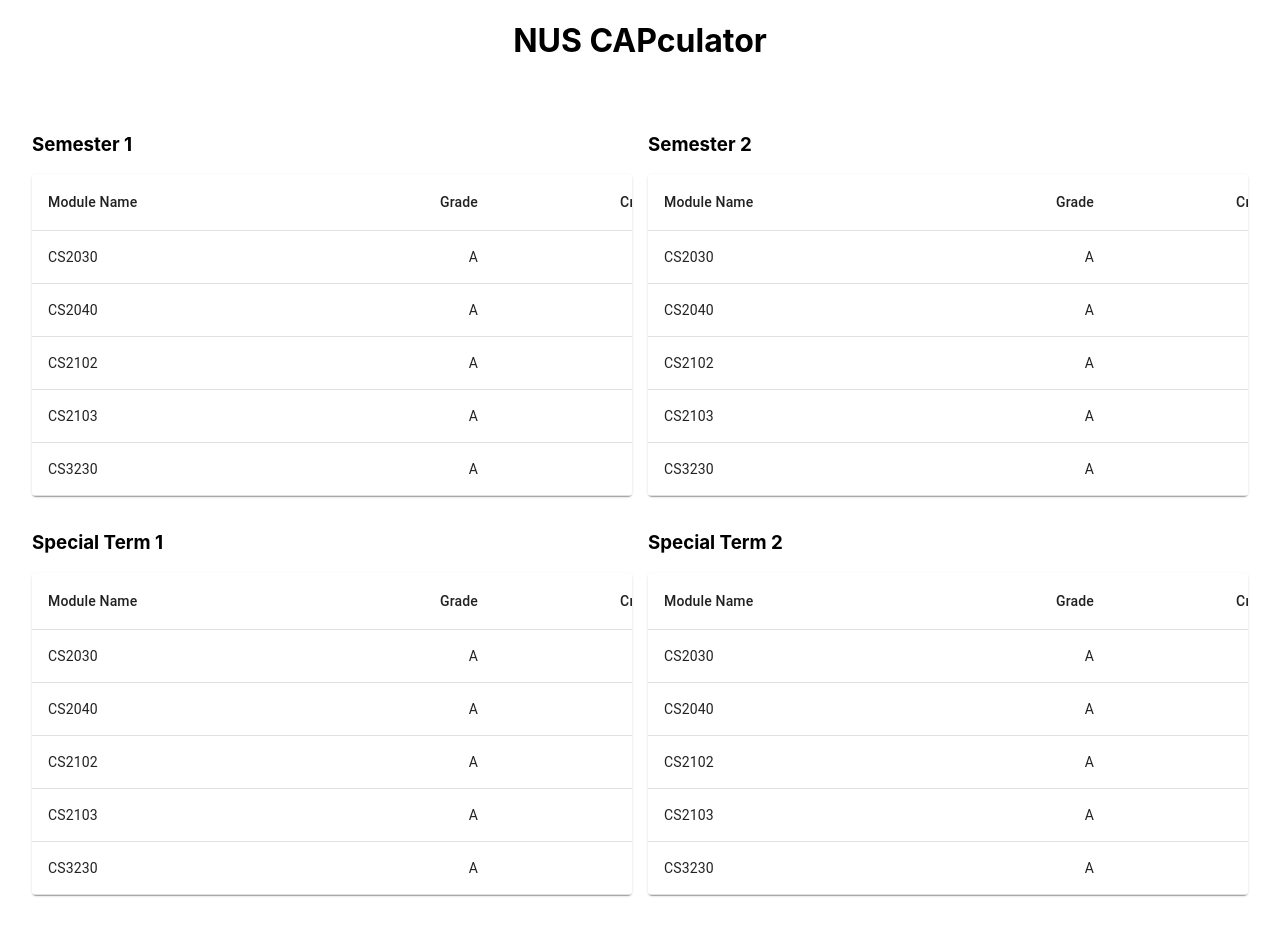
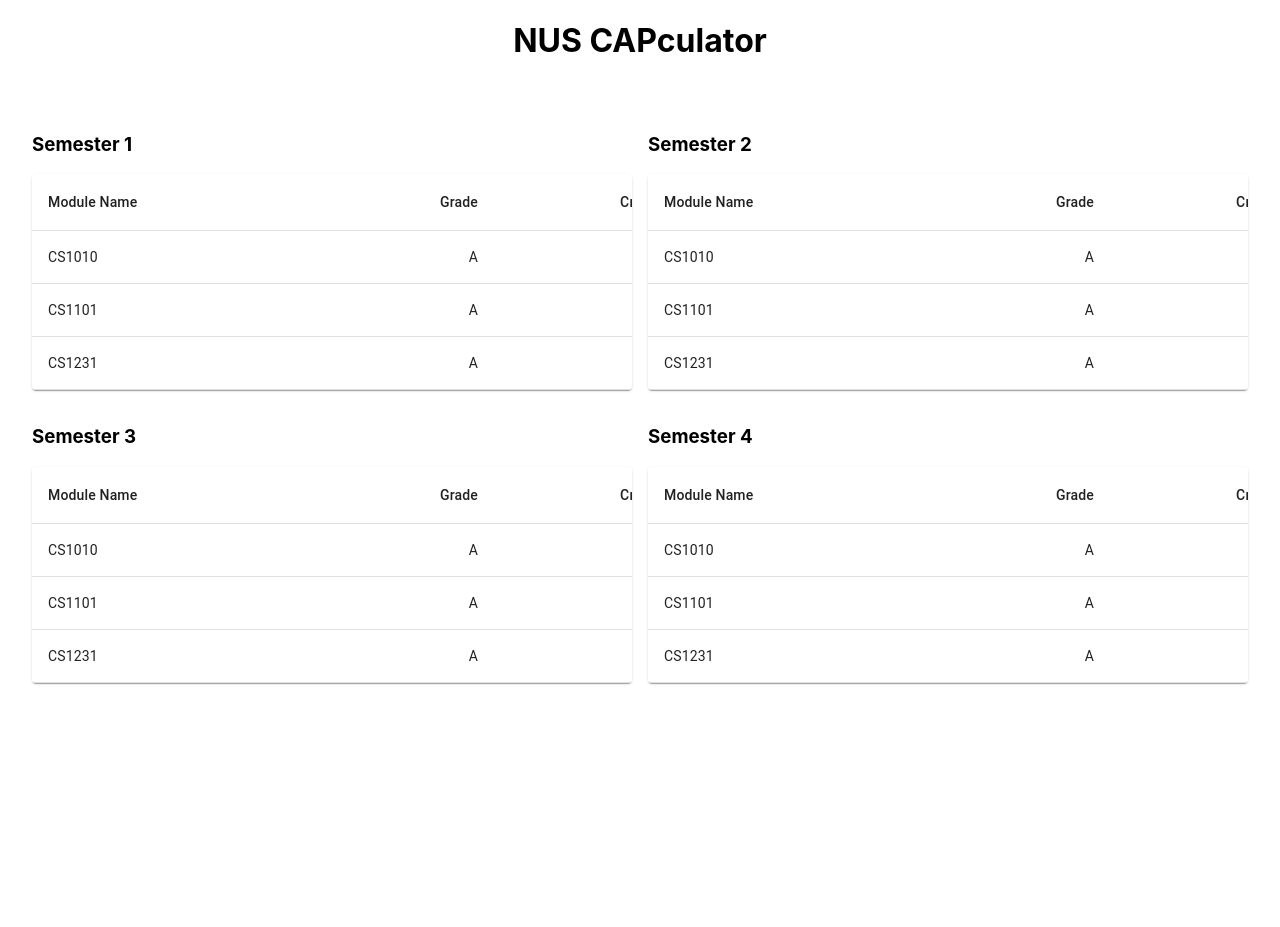
Before and after one commit to jennibearduit/capculator, a React (Create React App) app: page / in a window 1280 px wide. After the commit the page ends 800 px from the top, so only its background shows below. Built offline with nearby package versions, Linux system fonts and the light colour scheme.

Commit message:
Add states to Sem, Mod

```diff
--- a/src/App.js
+++ b/src/App.js
@@ -1,24 +1,22 @@
 import Semester from './components/Semester'
-import { Grid } from '@mui/material';
+import { Button, Grid } from '@mui/material';
+import { useState } from 'react';
+
+const mockSemesters = [1, 2, 3, 4].map(i => `Semester ${i}`)
+const counter = 4
 
 const App = () => {
+  const [semesters, setSemesters] = useState([...mockSemesters])
+
   return (
-    // use MUI Grid
     <>
       <h1 style={{ textAlign: "center" }}>NUS CAPculator</h1>
       <Grid container spacing={2} padding={4}>
-        <Grid item xs={12} md={6}>
-          <Semester name="Semester 1" />
-        </Grid>
-        <Grid item xs={12} md={6}>
-          <Semester name="Semester 2" />
-        </Grid>
-        <Grid item xs={12} md={6}>
-          <Semester name="Special Term 1" />
-        </Grid>
-        <Grid item xs={12} md={6}>
-          <Semester name="Special Term 2" />
-        </Grid>
+        {semesters.map(sem => (
+          <Grid item xs={12} md={6}>
+            <Semester name={sem} />
+          </Grid>
+        ))}
       </Grid>
     </>
   );
--- a/src/components/Module.js
+++ b/src/components/Module.js
@@ -2,7 +2,7 @@ import TableCell from '@mui/material/TableCell';
 import TableRow from '@mui/material/TableRow';
 
 const Module = (props) => {
-  const { name, grade, credit } = props
+  const { name, grade, credits } = props
 
   return (
     <TableRow>
@@ -10,7 +10,7 @@ const Module = (props) => {
         {name}
       </TableCell>
       <TableCell align="right">{grade}</TableCell>
-      <TableCell align="right">{credit}</TableCell>
+      <TableCell align="right">{credits}</TableCell>
     </TableRow>
   )
 }
--- a/src/components/Semester.js
+++ b/src/components/Semester.js
@@ -5,8 +5,28 @@ import TableHead from '@mui/material/TableHead';
 import TableRow from '@mui/material/TableRow';
 import Paper from '@mui/material/Paper';
 import Module from './Module';
+import { useState } from 'react';
+
+const mockModules = [
+  {
+    name: "CS1010",
+    grade: "A",
+    credits: 4,
+  },
+  {
+    name: "CS1101",
+    grade: "A",
+    credits: 4,
+  },
+  {
+    name: "CS1231",
+    grade: "A",
+    credits: 4,
+  }
+]
 
 const Semester = (props) => {
+  const [modules, setModules] = useState([...mockModules])
   const { name } = props
 
   return (
@@ -21,11 +41,9 @@ const Semester = (props) => {
               <TableCell align="right">Credits</TableCell>
             </TableRow>
           </TableHead>
-          <Module name="CS2030" grade="A" credit="4" />
-          <Module name="CS2040" grade="A" credit="4" />
-          <Module name="CS2102" grade="A" credit="4" />
-          <Module name="CS2103" grade="A" credit="4" />
-          <Module name="CS3230" grade="A" credit="4" />
+          {modules.map(m => (
+            <Module name={m.name} grade={m.grade} credits={m.credits} />
+          ))}
         </Table>
       </TableContainer>
     </>
```
